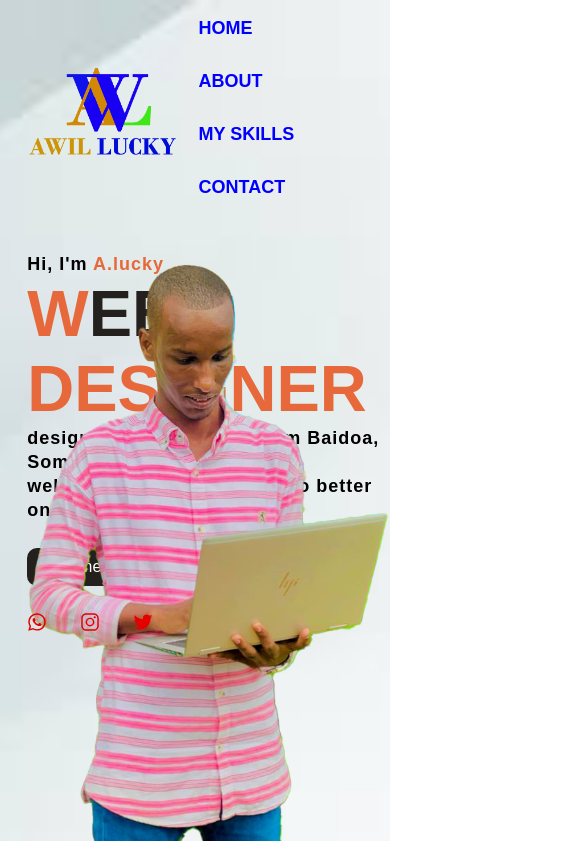
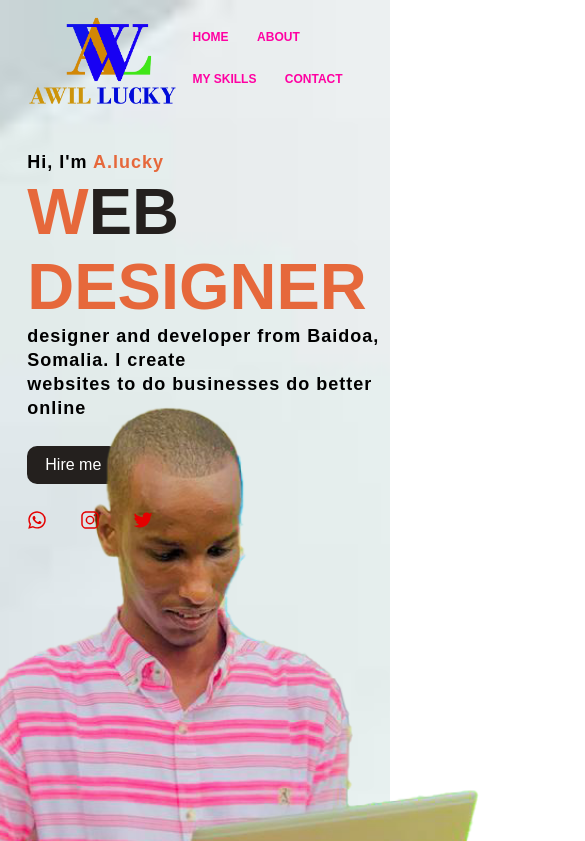
Before and after one commit to cawillucky1/hooyo, a plain HTML site: page index.html in a window 390 px wide. Shown: the top 841 px of the page, 585 px wide, since content can reach past the window. Drawn offline with nearby package versions, Linux system fonts and the light colour scheme.

Commit message:
Add files via upload

```diff
--- a/stylesheet.css
+++ b/stylesheet.css
@@ -183,3 +183,17 @@
 .icons ion-icon:hover{
     color: blue;
 }
+@media (min-width: 300px) and (max-width: 650px) {
+    .main{
+        height: 1300px;
+    }
+    .navbar ul li{
+        list-style: none;
+        display: inline-block;
+        padding: 12px;
+    }
+    .navbar ul li a{
+        font-size: 12px;
+        color: rgb(255, 0, 162);
+    }
+}
```
